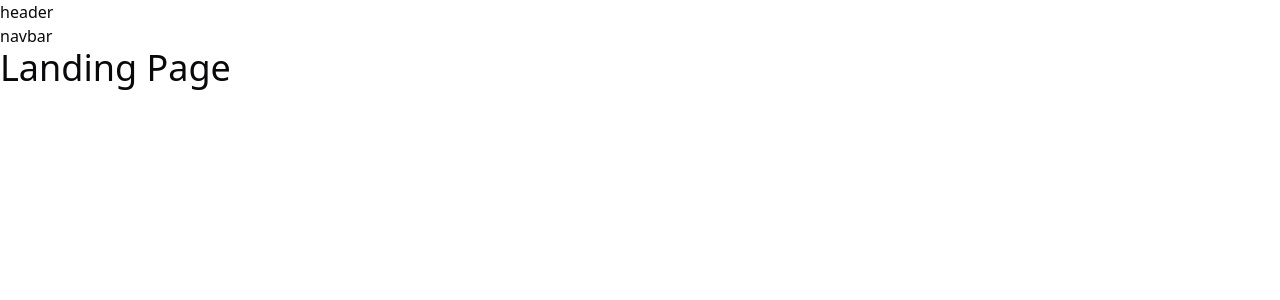
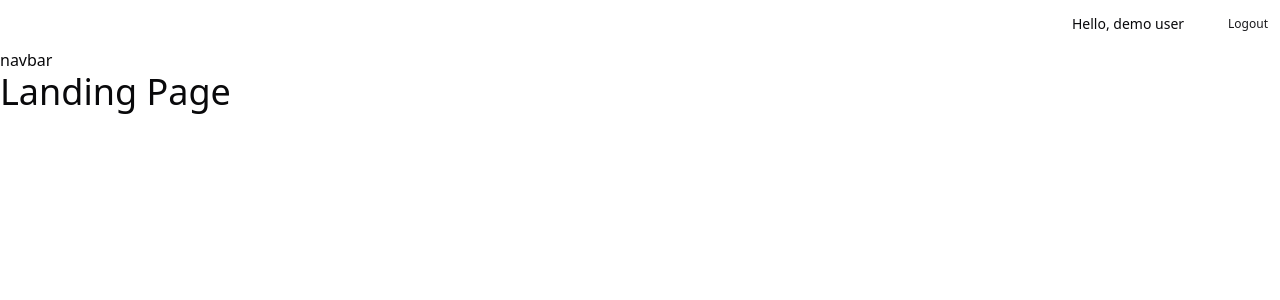
Before and after one commit to rmsid1312/comfy-store, a React app: page / in a window 1280 px wide. Shown: the top 300 px of the page. Built offline with nearby package versions, Linux system fonts and the light colour scheme; the HTML template or start-up script is replaced by a standard one.

Commit message:
Header component

```diff
--- /dev/null
+++ b/src/components/Header.tsx
@@ -0,0 +1,39 @@
+import { Link, useNavigate } from "react-router-dom";
+import { Button } from "./ui/button";
+import { useState } from "react";
+
+export default function Header() {
+  const navigate = useNavigate();
+  const [user, setUser] = useState<{ username: string } | null>({
+    username: "demo user",
+  });
+  const handleLogout = () => {
+    setUser(null);
+    navigate("/");
+  };
+
+  return (
+    <header>
+      <div className="flex justify-center items-center sm:justify-end py-2">
+        {/* {User} */}
+        {user ? (
+          <div className="flex gap-x-2 sm:gap-x-8 items-center">
+            <p className="text-xs sm:text-sm">Hello, {user.username}</p>
+            <Button variant="link" size="sm" onClick={handleLogout}>
+              Logout
+            </Button>
+          </div>
+        ) : (
+          <div className="flex gap-6 justify-center items-center -mr-4">
+            <Button asChild variant="link" size="sm">
+              <Link to="/login">Sign in / Guest</Link>
+            </Button>
+            <Button asChild variant="link" size="sm">
+              <Link to="/register">Register</Link>
+            </Button>
+          </div>
+        )}
+      </div>
+    </header>
+  );
+}
--- /dev/null
+++ b/src/components/index.ts
@@ -0,0 +1 @@
+export { default as Header } from "./Header";
--- a/src/pages/HomeLayout.tsx
+++ b/src/pages/HomeLayout.tsx
@@ -1,9 +1,10 @@
 import { Outlet } from "react-router-dom";
+import { Header } from "../components";
 
 export default function HomeLayout() {
   return (
     <>
-      <header>header</header>
+      <Header />
       <nav>navbar</nav>
       <Outlet />
     </>
```
